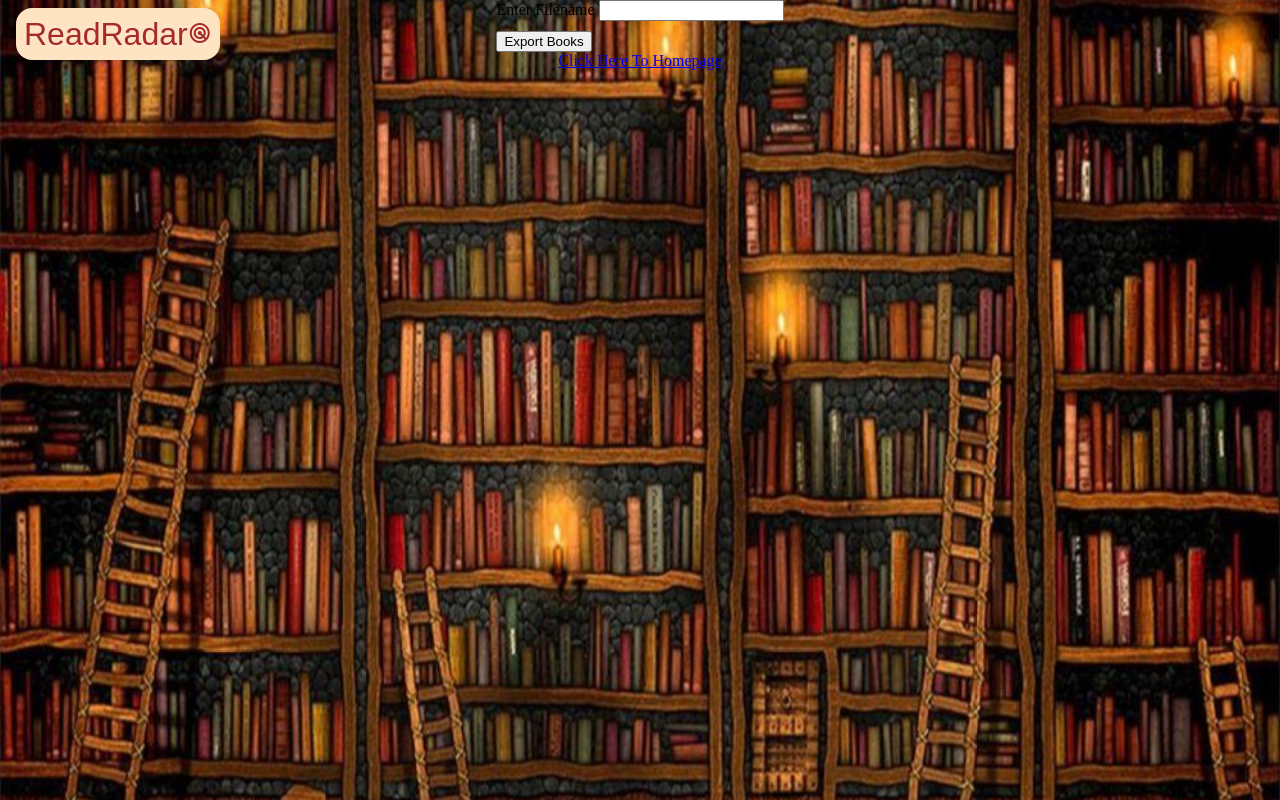
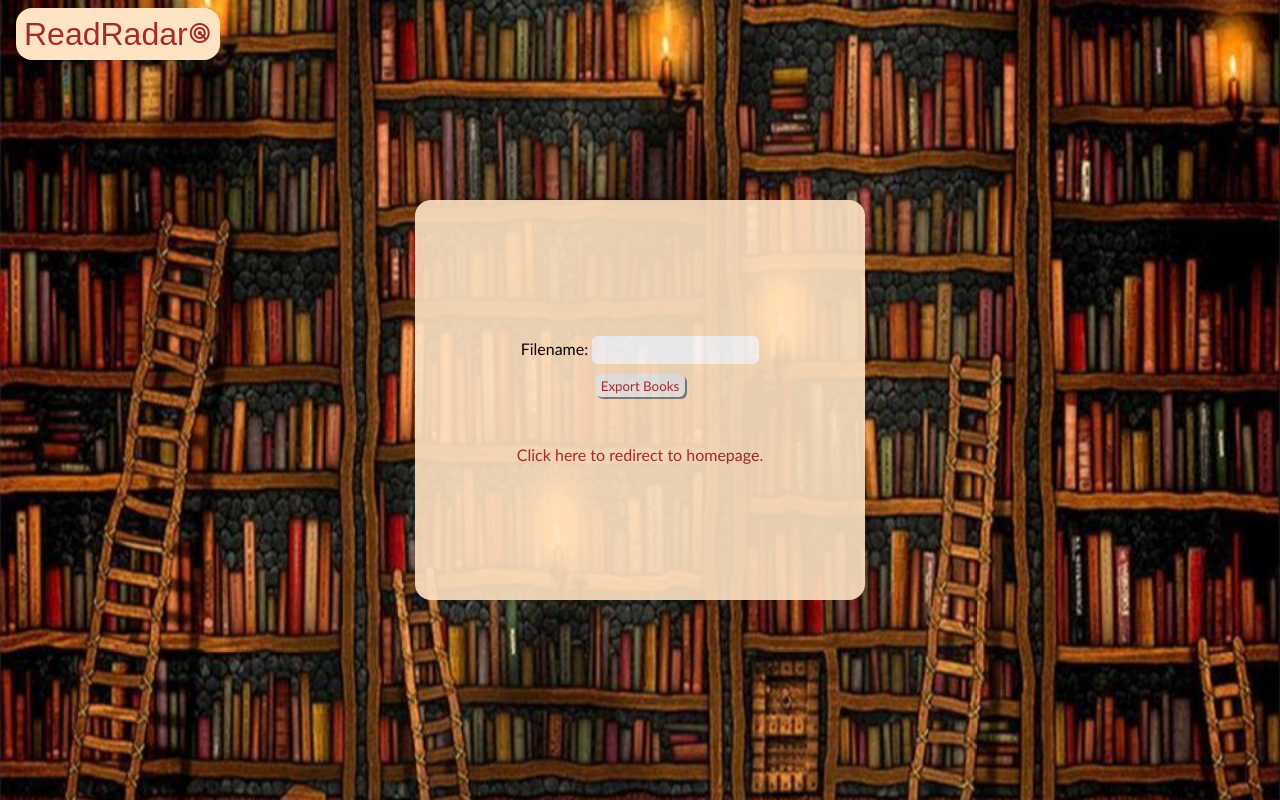
Before and after one commit to imyuanhui/read-radar, a Flask app: page /download in a window 1280 px wide. Run offline with Flask 3, Linux system fonts and the light colour scheme.

Commit message:
style: download

```diff
--- a/static/styles.css
+++ b/static/styles.css
@@ -12,7 +12,6 @@ body {
   background-image: url("/static/images/bookshelf.jpg");
   background-size: cover;
   background-position: center;
-  /* opacity: 0.7; Adjust opacity here */
   z-index: -1;
 }
 
@@ -27,7 +26,6 @@ body {
   font-size: 2rem;
   a {
     text-decoration: none;
-
     color: brown;
     padding: 0.5rem;
     background-color: bisque;
@@ -149,3 +147,46 @@ body {
   box-shadow: none;
   opacity: 0.8;
 }
+
+.download {
+  height: 100vh;
+  width: 80vw;
+  box-sizing: border-box;
+  display: flex;
+  justify-content: center;
+  align-items: center;
+}
+
+.download-form {
+  background-color: bisque;
+  opacity: 0.9;
+  width: 100%;
+  max-width: 450px;
+  height: 50%;
+  border-radius: 1rem;
+  display: flex;
+  flex-direction: column;
+  justify-content: center;
+  align-items: center;
+  font-family: "Gill Sans", "Gill Sans MT", Calibri, "Trebuchet MS", sans-serif;
+
+  input {
+    min-width: 20%;
+    border: none;
+    font-family: "Gill Sans", "Gill Sans MT", Calibri, "Trebuchet MS",
+      sans-serif;
+    padding: 0.375rem;
+    color: brown;
+    border-radius: 0.375rem;
+  }
+
+  a {
+    text-decoration: none;
+    color: brown;
+    margin-top: 3rem;
+  }
+
+  a:hover {
+    color: chocolate;
+  }
+}
--- a/templates/download_form.html
+++ b/templates/download_form.html
@@ -1,12 +1,20 @@
 {% extends 'base.html' %} {% block head %}
 <title>Read Radar</title>
 {% endblock %} {% block body %}
-<form action="/download" method="POST" enctype="multipart/form-data">
-  <div style="margin-bottom: 10px">
-    <label for="filename">Enter Filename</label>
-    <input type="text" name="filename" id="filename" required />
-  </div>
-  <button type="submit">Export Books</button>
-</form>
-<a href="/">Click Here To Homepage</a>
+<div class="download">
+  <form
+    action="/download"
+    method="POST"
+    enctype="multipart/form-data"
+    class="download-form"
+  >
+    <div style="margin-bottom: 10px">
+      <label for="filename">Filename:</label>
+      <input type="text" name="filename" id="filename" required />
+    </div>
+    <button type="submit" class="btn">Export Books</button>
+    <a href="/">Click here to redirect to homepage.</a>
+  </form>
+</div>
+
 {% endblock %}
```
Also changed, not shown: templates/index.html (+3 -6 lines).
